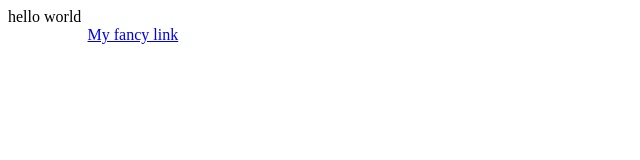
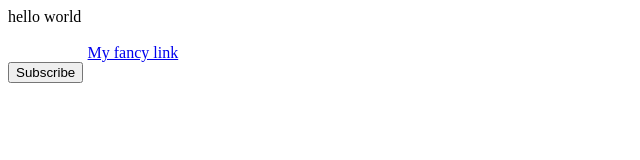
Before and after one commit to rixiobarrios/blox-digital-assessment, a plain HTML site: page index.html in a window 1280 px wide. Shown: the whole page, without its empty margins (0-640 px from the left). Drawn offline with Linux system fonts and the light colour scheme.

Commit message:
Finished third prompt on assessment

```diff
--- a/addWorld.js
+++ b/addWorld.js
@@ -6,12 +6,14 @@ function addWorld() {
     // Fixing "ReferenceError: document is not defined"
     if (typeof document !== 'undefined') {
         console.log('In Browser');
-        // Find class "hello" divs
+        // Find class "hello" div
         let element = document.getElementsByClassName('hello');
-        // Print element
+        // Log element
         console.log(element);
         // Manipulating the DOM through style sheet and the class list here. Picking first and only element through bracket notation and adding class
         element[0].classList.add('style');
+        // Log new class
+        console.log(element);
     } else {
         console.log('In Node.js');
     }
--- /dev/null
+++ b/hideElement.js
@@ -0,0 +1,23 @@
+// 3. Write a javascript function that will hide an element after an event is fired. The event is "subscription-granted" and the element id is "hider".
+
+function hideElement() {
+    // Fixing "ReferenceError: document is not defined"
+    if (typeof document !== 'undefined') {
+        console.log('In Browser');
+        // Find "hider" div
+        let element = document.getElementById('hider');
+        // Log element
+        console.log(element);
+        // Add event listener
+        element.addEventListener('click', () => {
+            element.style.display = 'none';
+            // Show after button stops displaying
+            let show = document.getElementById('show');
+            show.style.display = 'block';
+        });
+    } else {
+        console.log('In Node.js');
+    }
+}
+
+hideElement();
--- a/index.html
+++ b/index.html
@@ -7,11 +7,14 @@
     <title>Document</title>
 </head>
 <body>
-    <div class="hello">hello</div>
+    <div class="hello">hello</div><br>
     <a id="myAnchor" target="_blank"
-   href="https://www.bloxdigital.com/">Blox Digital</a>
+   href="https://www.bloxdigital.com/">Blox Digital</a><br>
+   <button id="hider" onclick="hideElement()">Subscribe</button><br>
+    <div id="show" style="display: none;">Subscription Granted!</div>
     <!-- placing the JS script tag at the bottom of the body, after the DOM elements have been declared -->
     <script type="text/javascript" src="/addWorld.js"></script>
     <script type="text/javascript" src="/replaceLinkText.js"></script>
+     <script type="text/javascript" src="/hideElement.js"></script>
 </body>
 </html>
--- a/replaceLinkText.js
+++ b/replaceLinkText.js
@@ -8,12 +8,12 @@ function replaceLinkText() {
         console.log('In Browser');
         // Find "myAnchor" tag
         let link = document.getElementById('myAnchor');
-        // Print link
+        // Log link
         console.log(link);
         // Manipulating the DOM through style sheet and adding the adding classes list here
         link.classList.add('btn');
         link.classList.add('btn-primary');
-        // Print link with new classes
+        // Log link with new classes
         console.log(link);
     } else {
         console.log('In Node.js');
```
Also changed, not shown: 1 other file.
